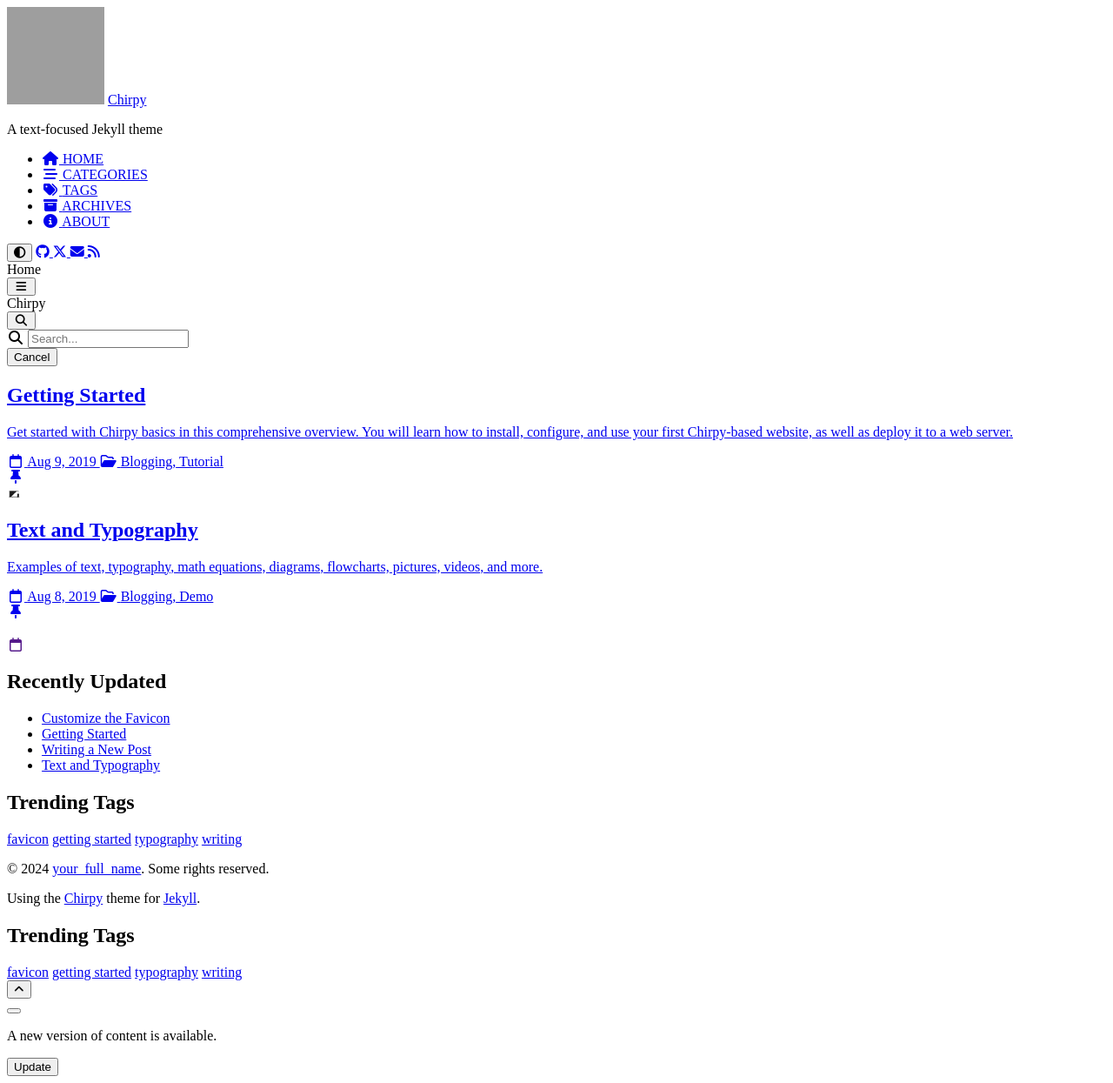
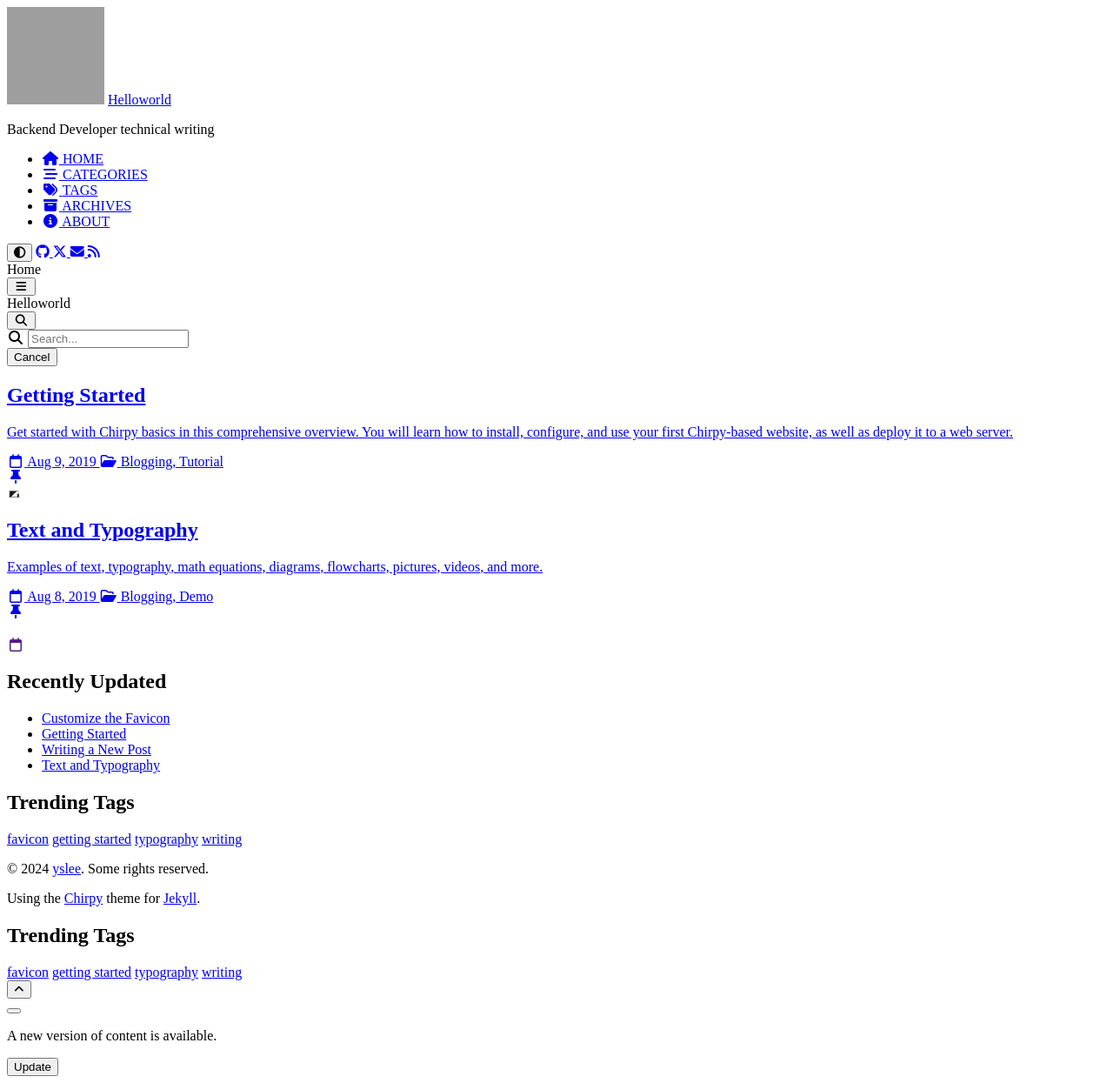
Before and after one commit to yslee1126/yslee1126.github.io, a Jekyll site: the page built from index.markdown, in a window 1280 px wide. Shown: the whole page at 87% size. Built offline with Jekyll 4.4.1, drawn with Linux system fonts in a browser that asks for light colours; cached includes are drawn as plain includes; grey boxes are pictures that could not be loaded.

Commit message:
customize chirpy theme

```diff
--- a/_config.yml
+++ b/_config.yml
@@ -9,37 +9,37 @@ theme: jekyll-theme-chirpy
 lang: en
 
 # Change to your timezone › https://kevinnovak.github.io/Time-Zone-Picker
-timezone: Asia/Shanghai
+timezone: Asia/Seoul
 
 # jekyll-seo-tag settings › https://github.com/jekyll/jekyll-seo-tag/blob/master/docs/usage.md
 # ↓ --------------------------
 
-title: Chirpy # the main title
+title: Helloworld # the main title
 
-tagline: A text-focused Jekyll theme # it will display as the subtitle
+tagline: Backend Developer technical writing # it will display as the subtitle
 
 description: >- # used by seo meta and the atom feed
-  A minimal, responsive and feature-rich Jekyll theme for technical writing.
+  A record of issues that occurred during development.
 
 # Fill in the protocol & hostname for your site.
 # E.g. 'https://username.github.io', note that it does not end with a '/'.
-url: ""
+url: "https://yslee1126.github.io"
 
 github:
-  username: github_username # change to your GitHub username
+  username: yslee1126 # change to your GitHub username
 
 twitter:
-  username: twitter_username # change to your Twitter username
+  username: bonobono1san # change to your Twitter username
 
 social:
   # Change to your full name.
   # It will be displayed as the default author of the posts and the copyright owner in the Footer
-  name: your_full_name
-  email: example@domain.com # change to your email address
+  name: yslee
+  email: yslee1126@gmail.com # change to your email address
   links:
     # The first element serves as the copyright owner's link
-    - https://twitter.com/username # change to your Twitter homepage
-    - https://github.com/username # change to your GitHub homepage
+    - https://twitter.com/bonobono1san # change to your Twitter homepage
+    - https://github.com/yslee1126 # change to your GitHub homepage
     # Uncomment below to add more social links
     # - https://www.facebook.com/username
     # - https://www.linkedin.com/in/username
```
Also changed, not shown: Gemfile.lock.
